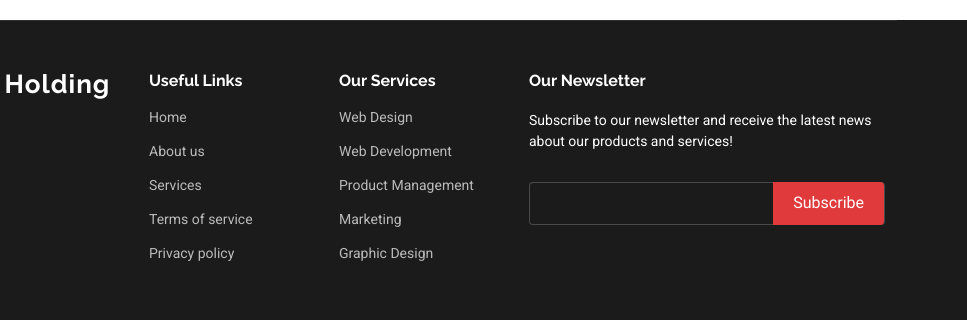
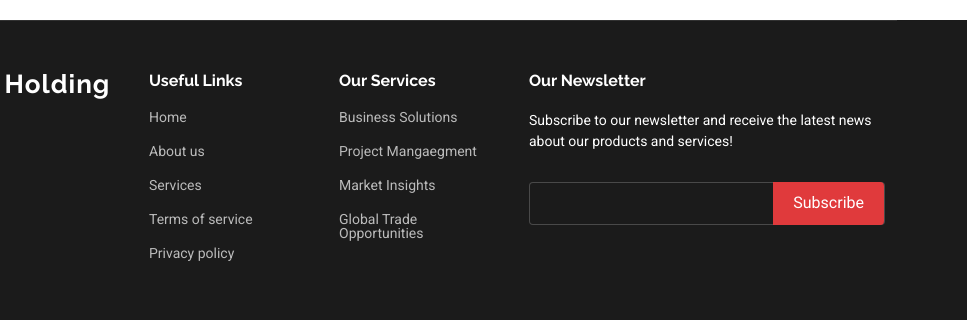
Before and after one commit to OkenyEmmanuel/Trading-prototype, a plain HTML site: page index.html in a window 1280 px wide. Shown: the part 4965-5285 px from the top of the page, 313-1280 px from the left. Drawn offline with Linux system fonts and the light colour scheme.

Commit message:
Update index.html

```diff
--- a/index.html
+++ b/index.html
@@ -591,11 +591,11 @@
         <div class="col-lg-2 col-md-3 footer-links">
           <h4>Our Services</h4>
           <ul>
-            <li><a href="#">Web Design</a></li>
-            <li><a href="#">Web Development</a></li>
-            <li><a href="#">Product Management</a></li>
-            <li><a href="#">Marketing</a></li>
-            <li><a href="#">Graphic Design</a></li>
+            <li><a href="#">Business Solutions</a></li>
+            <li><a href="#">Project Mangaegment</a></li>
+            <li><a href="#">Market Insights</a></li>
+            <li><a href="#">Global Trade Opportunities</a></li>
+
           </ul>
         </div>
 
```
